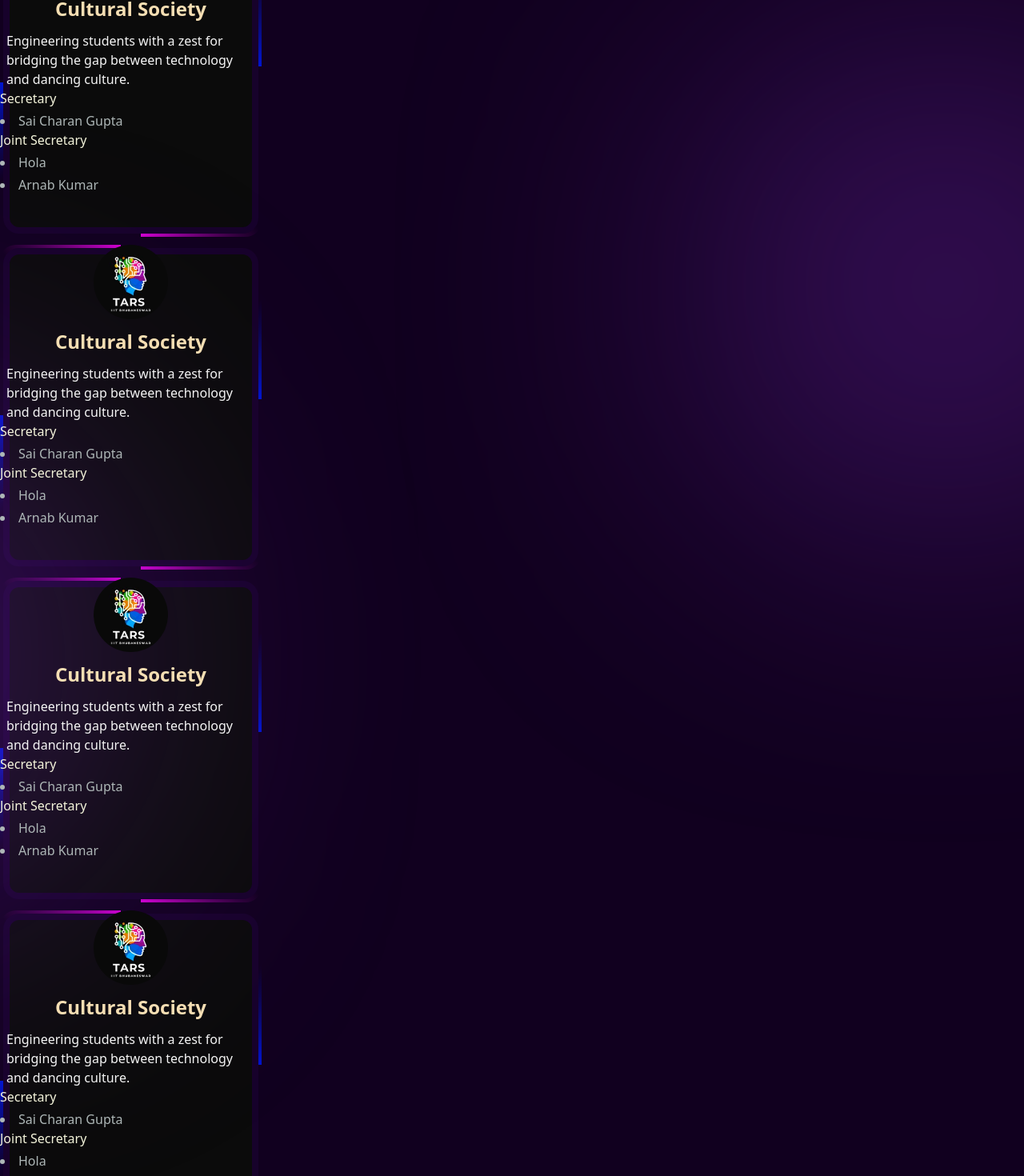
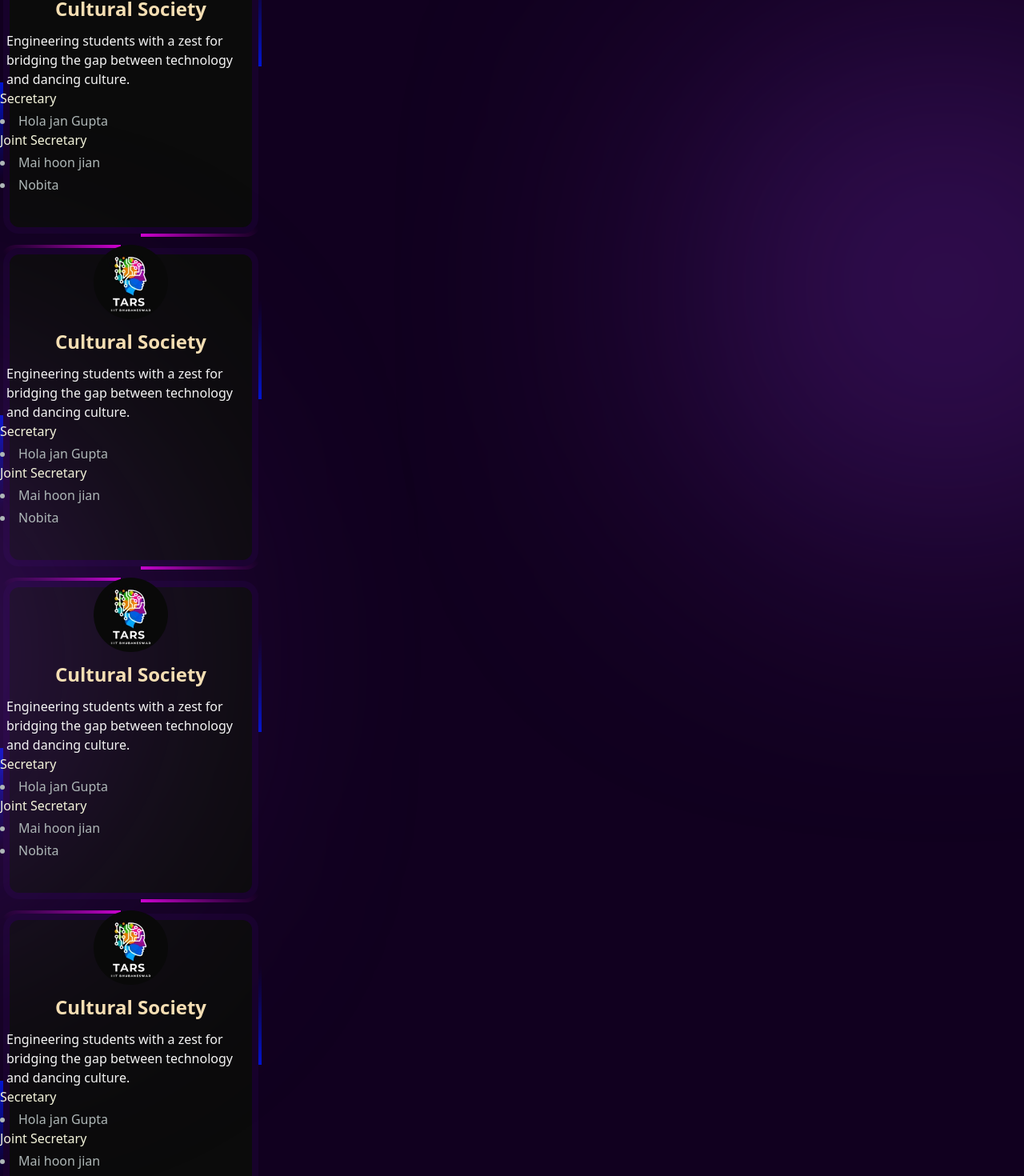
Before and after one commit to mogulcoder26/IT-Bootcamp-2023, a React (Vite) app in the folder @dev/client/: page / in a window 1280 px wide. Shown: the part 500-1970 px from the top of the page at 80% size. Built offline with nearby package versions, Linux system fonts and the light colour scheme.

Commit message:
Dynamic cards

```diff
--- a/@dev/client/src/Pages/Societies/index.jsx
+++ b/@dev/client/src/Pages/Societies/index.jsx
@@ -3,17 +3,26 @@ import Navbar from "../../components/Navbar"
 import "./style.css"
 
 export default function Societies() {
+    const society = [
+        {
+            "name": "Cultural Society",
+            "about": "Engineering students with a zest for bridging the gap between technology and dancing culture.",
+            "secretary": "Hola jan",
+            "jointSec1": "Mai hoon jian",
+            "jointSec2": "Nobita"
+        }
+    ]
     return(
         <>
         <Navbar/>
         <div className="text-2xl font-semibold text-white text-center">SOCIETIES</div>
         <div className="container1">
             <div className="cardg mt-5 ml-[2.25rem] flex relative w-auto h-auto mx-auto flex-wrap flex-row justify-contents items-center">
-                <Card jointSec1={"Hola"}/>
-                <Card jointSec1={"Hola"}/>
-                <Card jointSec1={"Hola"}/>
-                <Card jointSec1={"Hola"}/>
-                <Card jointSec1={"Hola"}/>
+                <Card {...society[0]} />
+                <Card {...society[0]} />
+                <Card {...society[0]} />
+                <Card {...society[0]} />
+                <Card {...society[0]} />
             </div>
         </div>
     </>
--- a/@dev/client/src/components/Card.jsx
+++ b/@dev/client/src/components/Card.jsx
@@ -6,19 +6,18 @@ export default function Card(props) {
             <div className="cards mt-5 flex-1/3  mx-[2rem] my-[5rem]">
                     <div className="content w-full p-5">
                         <img src="/tars_iiit_bh_logo 1.png" alt="society-logo" className="image" />
-                        <div className="soc-name">Cultural Society</div>
-                        <div className="soc-desc"><p>Engineering students with a zest for bridging the
-                            gap between technology and dancing culture.</p>
+                        <div className="soc-name">{props.name}</div>
+                        <div className="soc-desc"><p>{props.about}</p>
                         </div>
                         <div className="member flex flex-row">
                             <div className="sec px-2 py-4 ">
                                 <h3 className="sec-head">Secretary</h3>
-                                <li className="sec-name">Sai Charan <span className="mx-5">Gupta</span></li>
+                                <li className="sec-name">{props.secretary} <span className="mx-5">Gupta</span></li>
                             </div>
                             <div className="flex flex-col justify-evenly min-w-fit p-2">
                                 <h3 className="sec-head">Joint Secretary</h3>
                                 <li className="sec-name ">{props.jointSec1}</li>
-                                <li className="sec-name ">Arnab Kumar</li>
+                                <li className="sec-name ">{props.jointSec2}</li>
                             </div>
                         </div>
                     </div>
--- a/@dev/client/src/components/index.css
+++ b/@dev/client/src/components/index.css
@@ -7,49 +7,9 @@ body{
     background-color:#11001F;
     overflow-x: hidden;
 }
-.container2{
-    width: 100%;
-    height: 100vh;
-    /* backdrop-filter: blur(1px); */
-    pointer-events: none;
-    /* overflow-x:hidden; */
-}
-.container1{
-    height: 100vh;
-    width: 100%;
-    position: relative;
-
-    display: flex;
-    /* justify-content: center;
-    align-items: center; */
-    /* overflow: hidden; */
-}
-.container1::before{
-    width: 37.6875rem;
-    height: 37.6875rem;
-    flex-shrink: 0;
-    content: '';
-    position: absolute;
-    border-radius: 50%;
-    background: rgba(123, 44, 191, 0.40);
-    filter: blur(165.5px);
-    transform:translate(55rem,11rem);
-}
-.container1::after{
-    width: 37.6875rem;
-    height: 37.6875rem;
-    flex-shrink: 0;
-    content: '';
-    position: absolute;
-    border-radius: 50%;
-    background: rgba(123, 44, 191, 0.40);
-    filter: blur(165.5px);
-    transform:translate(-29rem,40rem);
-}
 
 .cards
 {
-/*     content: ''; */
     position: relative;
     width: 20.4375rem;
     height: 25.375rem;
```
